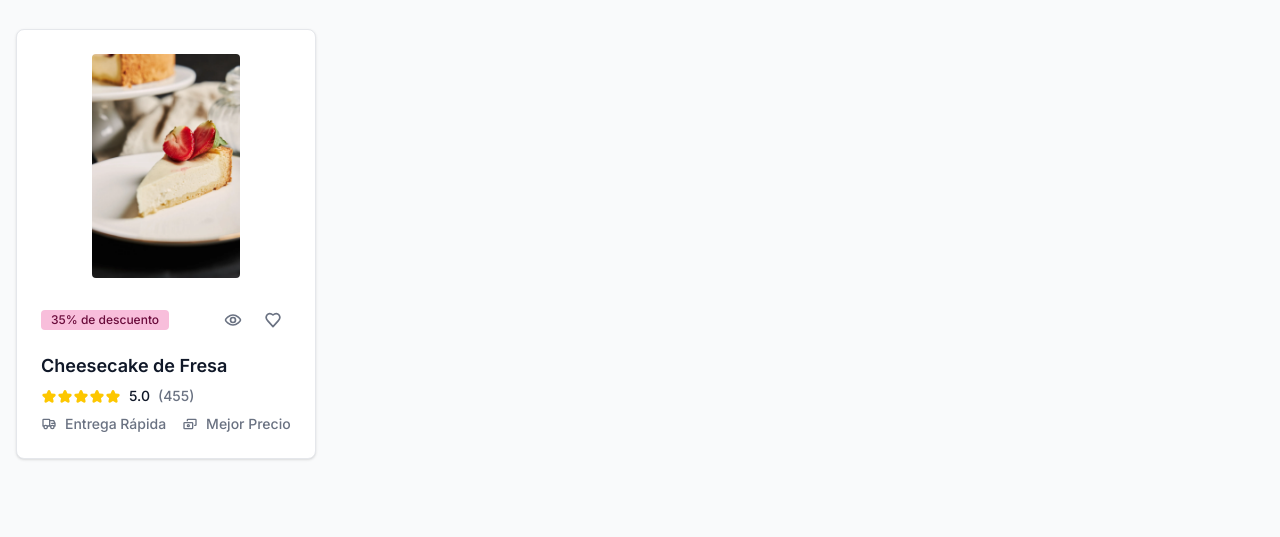
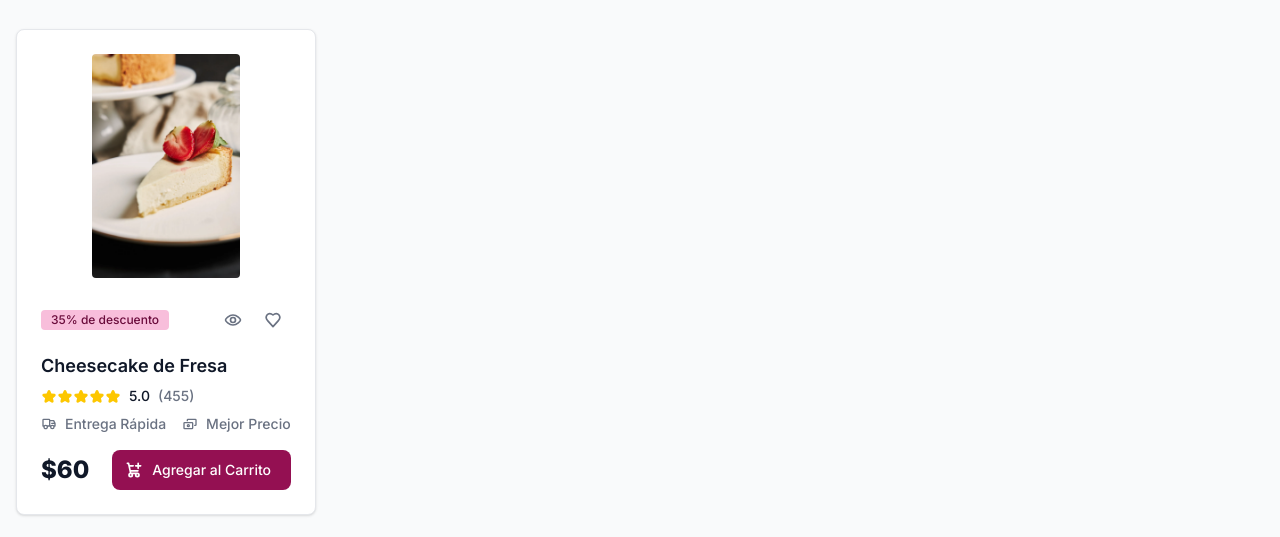
Before and after one commit to Dreizack97/CookieAndCake, a website: page src/products.html in a window 1280 px wide. Shown: the part 263-800 px from the top of the page. Drawn offline with nearby package versions, Linux system fonts and the light colour scheme; files that its build step writes are made by us from their sources.

Commit message:
feat(productos): Precio del Producto
Agrega precio y botón "Agregar al Carrito" en la tarjeta de producto.

```diff
--- a/src/products.html
+++ b/src/products.html
@@ -438,6 +438,16 @@
                   <p class="text-sm font-medium text-gray-500">Mejor Precio</p>
                 </li>
               </ul>
+              <!-- Precio y Botón -->
+              <div class="mt-4 flex items-center justify-between gap-4">
+                <p class="text-2xl leading-tight font-extrabold text-gray-900">$60</p>
+                <button type="button" class="bg-cookie-700 hover:bg-cookie-800 focus:ring-cookie-300 inline-flex items-center rounded-lg px-5 py-2.5 text-sm font-medium text-white focus:ring-4 focus:outline-none">
+                  <svg class="-ms-2 me-2 h-5 w-5" fill="none" viewBox="0 0 24 24" xmlns="http://www.w3.org/2000/svg">
+                    <path d="M4 4h1.5L8 16m0 0h8m-8 0a2 2 0 1 0 0 4 2 2 0 0 0 0-4Zm8 0a2 2 0 1 0 0 4 2 2 0 0 0 0-4Zm.75-3H7.5M11 7H6.312M17 4v6m-3-3h6" stroke="currentColor" stroke-linecap="round" stroke-linejoin="round" stroke-width="2" />
+                  </svg>
+                  Agregar al Carrito
+                </button>
+              </div>
             </div>
           </div>
         </div>
```
